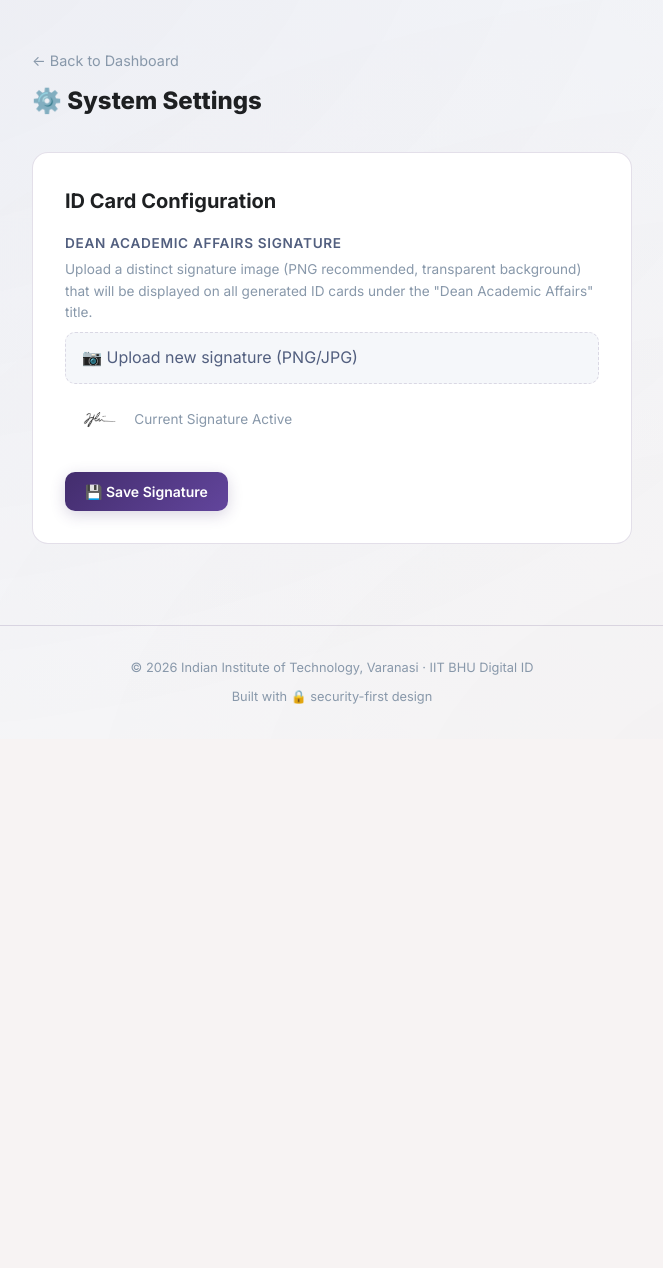
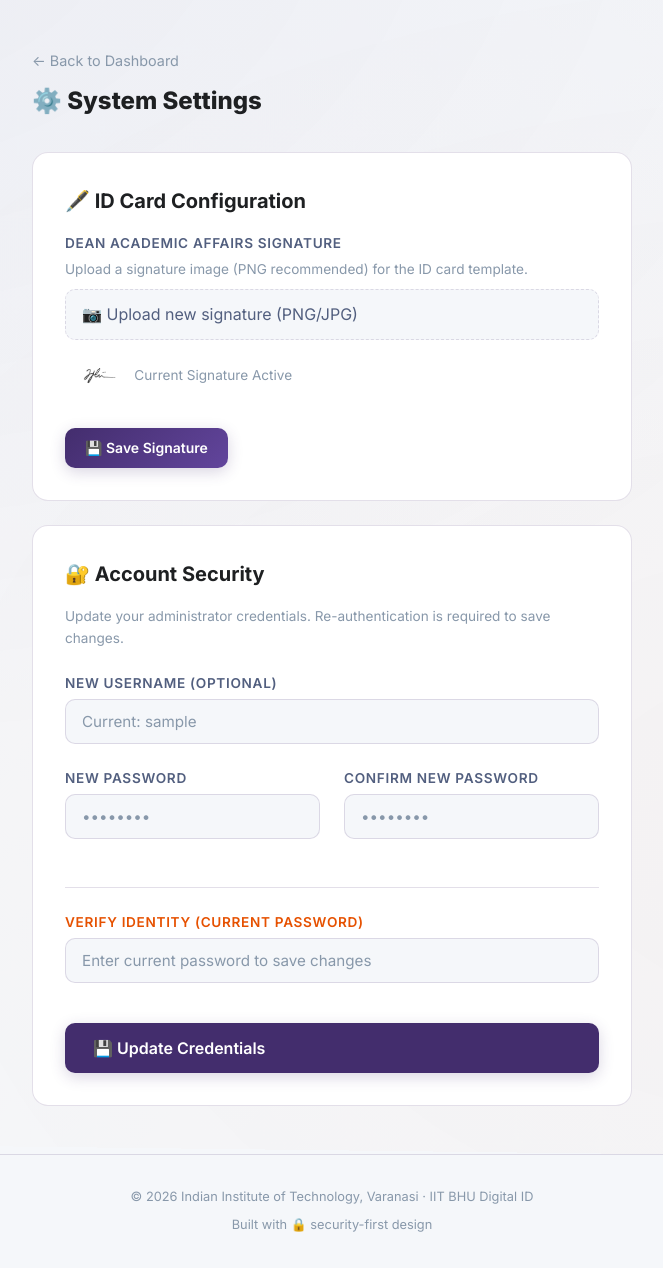
Before and after one commit to Angry-panda-Abhi/IIT-BHU-digital-id-project, a Flask app: page /admin/settings in a window 1280 px wide. Shown: the part 61-1329 px from the top of the page, without its empty margins (308-971 px from the left). Before the commit the page ends 765 px from the top, so only its background shows below. Run offline with Flask 3, Linux system fonts and the light colour scheme; the visitor is signed in with stand-in values (Sample User, id 1); data that the repository does not hold is empty.

Commit message:
Add admin credential management and auto-seeding fixes

```diff
--- a/routes/admin.py
+++ b/routes/admin.py
@@ -606,18 +606,60 @@ def reset_scanner_password(scanner_id):
 @superadmin_required
 def settings():
     if request.method == "POST":
-        if "daa_signature" in request.files:
-            file = request.files["daa_signature"]
-            if file.filename:
-                if _allowed_file(file.filename):
-                    upload_dir = os.path.join(current_app.config["UPLOAD_FOLDER"], "../images")
-                    os.makedirs(upload_dir, exist_ok=True)
-                    # Convert to standard format, here we just save as png
-                    file.save(os.path.join(upload_dir, "daa_signature.png"))
-                    flash("Dean Academic Affairs signature updated.", "success")
+        action = request.form.get("action", "")
+
+        if action == "update_signature":
+            if "daa_signature" in request.files:
+                file = request.files["daa_signature"]
+                if file.filename:
+                    if _allowed_file(file.filename):
+                        upload_dir = os.path.join(current_app.config["UPLOAD_FOLDER"], "../images")
+                        os.makedirs(upload_dir, exist_ok=True)
+                        file.save(os.path.join(upload_dir, "daa_signature.png"))
+                        flash("Dean Academic Affairs signature updated.", "success")
+                    else:
+                        flash("Invalid file format. Use JPG or PNG.", "danger")
+
+        elif action == "update_account":
+            import bcrypt
+            current_pass = request.form.get("current_password", "")
+            new_username = request.form.get("new_username", "").strip()
+            new_pass = request.form.get("new_password", "")
+            confirm_pass = request.form.get("confirm_password", "")
+
+            # Verify current password
+            if not bcrypt.checkpw(current_pass.encode(), current_user.password_hash.encode()):
+                flash("Incorrect current password. Changes denied.", "danger")
+                return redirect(url_for("admin.settings"))
+
+            changes_made = False
+
+            # Update Username
+            if new_username and new_username != current_user.username:
+                from models import Admin
+                if Admin.query.filter_by(username=new_username).first():
+                    flash(f"Username '{new_username}' is already taken.", "danger")
                 else:
-                    flash("Invalid photo format. Use JPG or PNG.", "danger")
+                    current_user.username = new_username
+                    changes_made = True
+
+            # Update Password
+            if new_pass:
+                if new_pass != confirm_pass:
+                    flash("New passwords do not match.", "danger")
+                else:
+                    hashed = bcrypt.hashpw(new_pass.encode(), bcrypt.gensalt()).decode()
+                    current_user.password_hash = hashed
+                    changes_made = True
+
+            if changes_made:
+                db.session.commit()
+                flash("Account settings updated successfully.", "success")
+            else:
+                flash("No changes were made.", "info")
+
         return redirect(url_for("admin.settings"))
+
 
     sig_exists = os.path.exists(os.path.join(current_app.config["UPLOAD_FOLDER"], "../images/daa_signature.png"))
     return render_template("admin/settings.html", sig_exists=sig_exists)
--- a/templates/admin/settings.html
+++ b/templates/admin/settings.html
@@ -12,14 +12,15 @@
         </h1>
     </div>
 
-    <div class="card">
-        <h2 style="font-size: 1.25rem; font-weight: 700; margin-bottom: var(--sp-md);">ID Card Configuration</h2>
+    <div class="card mb-lg">
+        <h2 style="font-size: 1.25rem; font-weight: 700; margin-bottom: var(--sp-md);">🖋️ ID Card Configuration</h2>
 
         <form method="POST" action="{{ url_for('admin.settings') }}" enctype="multipart/form-data">
+            <input type="hidden" name="action" value="update_signature">
             <div class="form-group">
                 <label class="form-label">Dean Academic Affairs Signature</label>
                 <p class="text-muted" style="font-size: 0.85rem; margin-bottom: var(--sp-sm);">
-                    Upload a distinct signature image (PNG recommended, transparent background) that will be displayed on all generated ID cards under the "Dean Academic Affairs" title.
+                    Upload a signature image (PNG recommended) for the ID card template.
                 </p>
                 <div class="form-file-input">
                     <div class="form-file-label" id="sig-label">
@@ -42,6 +43,50 @@
             </div>
         </form>
     </div>
+
+    <!-- Account Security -->
+    <div class="card fade-in">
+        <h2 style="font-size: 1.25rem; font-weight: 700; margin-bottom: var(--sp-md);">🔐 Account Security</h2>
+        <p class="text-muted" style="font-size: 0.85rem; margin-bottom: var(--sp-lg);">
+            Update your administrator credentials. Re-authentication is required to save changes.
+        </p>
+
+        <form method="POST" action="{{ url_for('admin.settings') }}">
+            <input type="hidden" name="action" value="update_account">
+
+            <div class="form-group">
+                <label for="new_username" class="form-label">New Username (Optional)</label>
+                <input type="text" id="new_username" name="new_username" class="form-input"
+                       placeholder="Current: {{ current_user.username }}">
+            </div>
+
+            <div class="grid-2">
+                <div class="form-group">
+                    <label for="new_password" class="form-label">New Password</label>
+                    <input type="password" id="new_password" name="new_password" class="form-input"
+                           placeholder="••••••••">
+                </div>
+                <div class="form-group">
+                    <label for="confirm_password" class="form-label">Confirm New Password</label>
+                    <input type="password" id="confirm_password" name="confirm_password" class="form-input"
+                           placeholder="••••••••">
+                </div>
+            </div>
+
+            <div style="margin-top: var(--sp-lg); padding-top: var(--sp-lg); border-top: 1px solid var(--border);">
+                <div class="form-group">
+                    <label for="current_password" class="form-label" style="color: var(--warning);">Verify Identity (Current Password)</label>
+                    <input type="password" id="current_password" name="current_password" class="form-input"
+                           placeholder="Enter current password to save changes" required>
+                </div>
+
+                <button type="submit" class="btn btn-primary btn-lg" style="width: 100%; margin-top: var(--sp-md); background: var(--accent);">
+                    💾 Update Credentials
+                </button>
+            </div>
+        </form>
+    </div>
+
 </div>
 {% endblock %}
 
```
